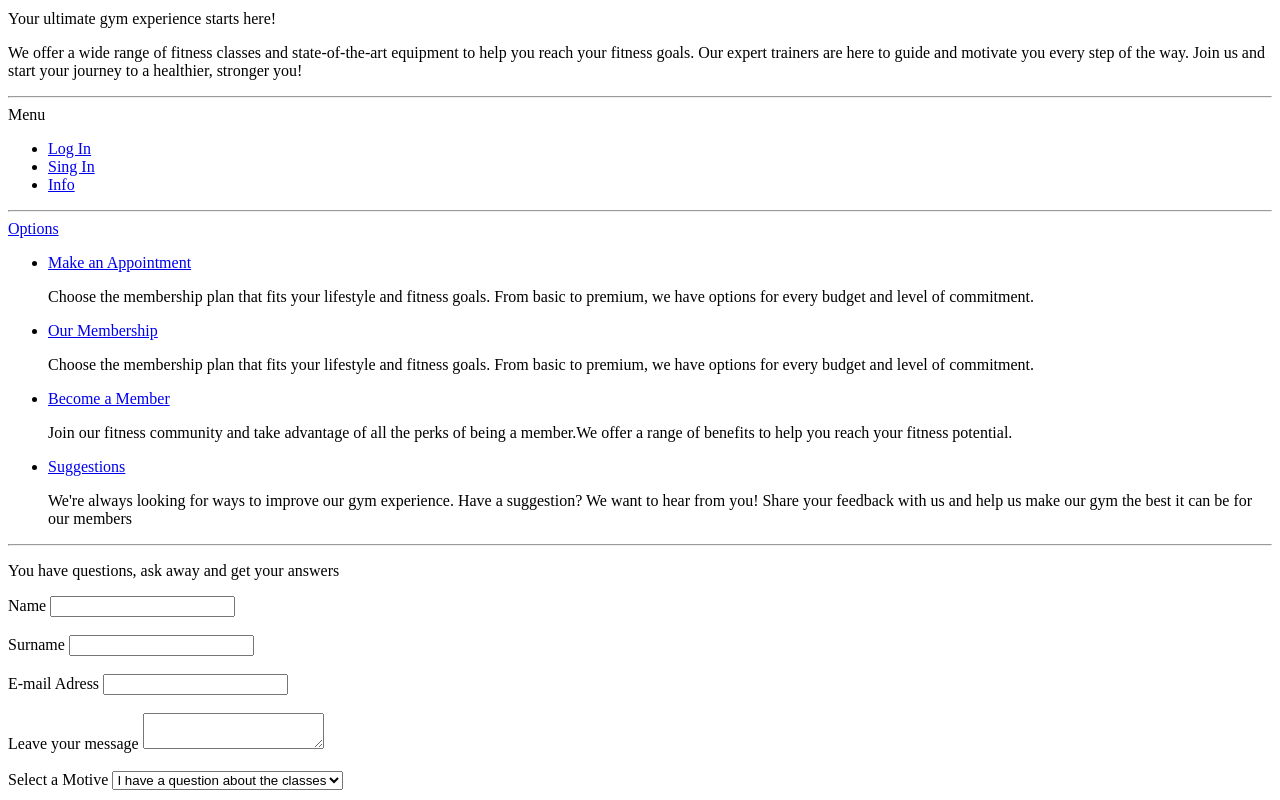
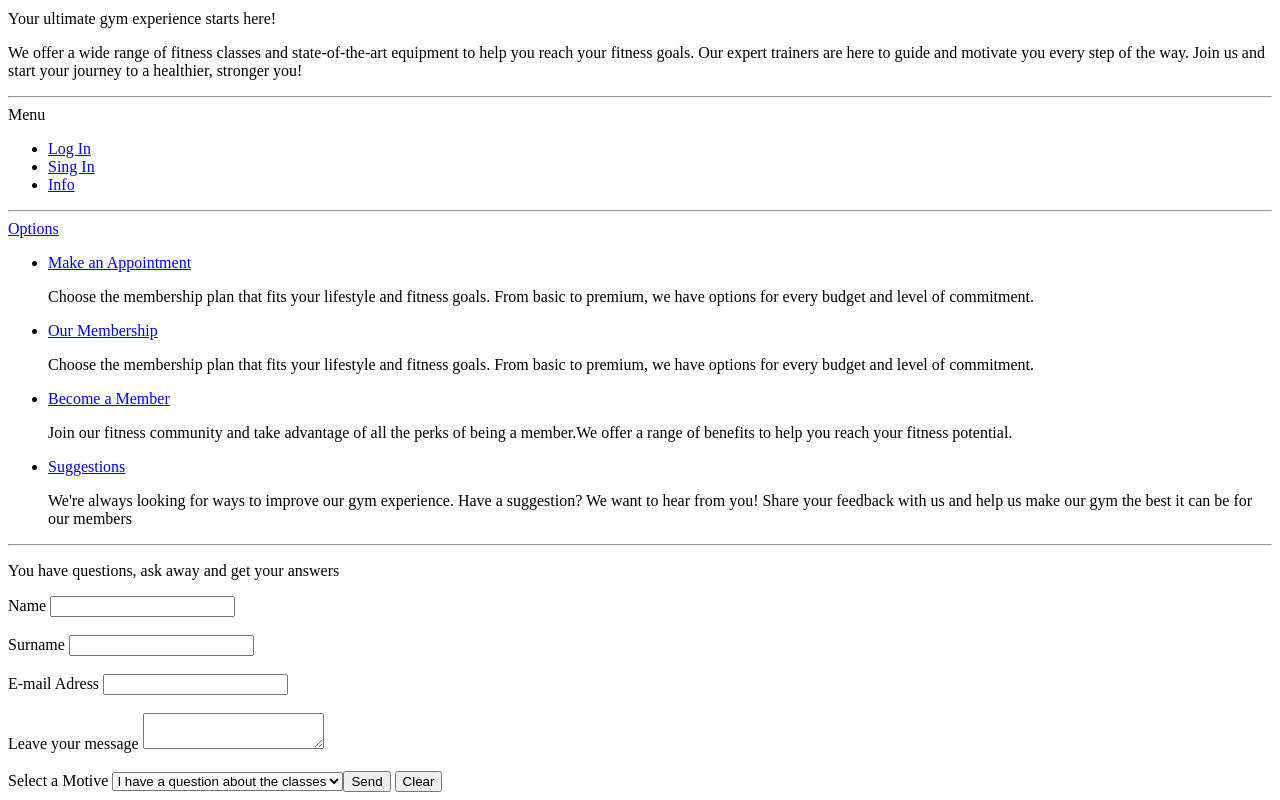
Before and after one commit to nicoleberenice/BASP-M2023, a plain HTML site: page Index.html in a window 1280 px wide. Shown: the part 390-1190 px from the top of the page. Drawn offline with Linux system fonts and the light colour scheme.

Commit message:
BaSp-W02-2023 Added Form - Send and Clear buttons

```diff
--- a/Index.html
+++ b/Index.html
@@ -59,6 +59,10 @@
         <option value="Prices">I have a question about the prices</option>
         <option value="Member">I want to be a member</option>
      </div>
+     <input type="submit" name="Send"
+     value="Send">
+     <input type="submit" name="Clear"
+     value="Clear">
 </main>
 </body>
 </html>
```
